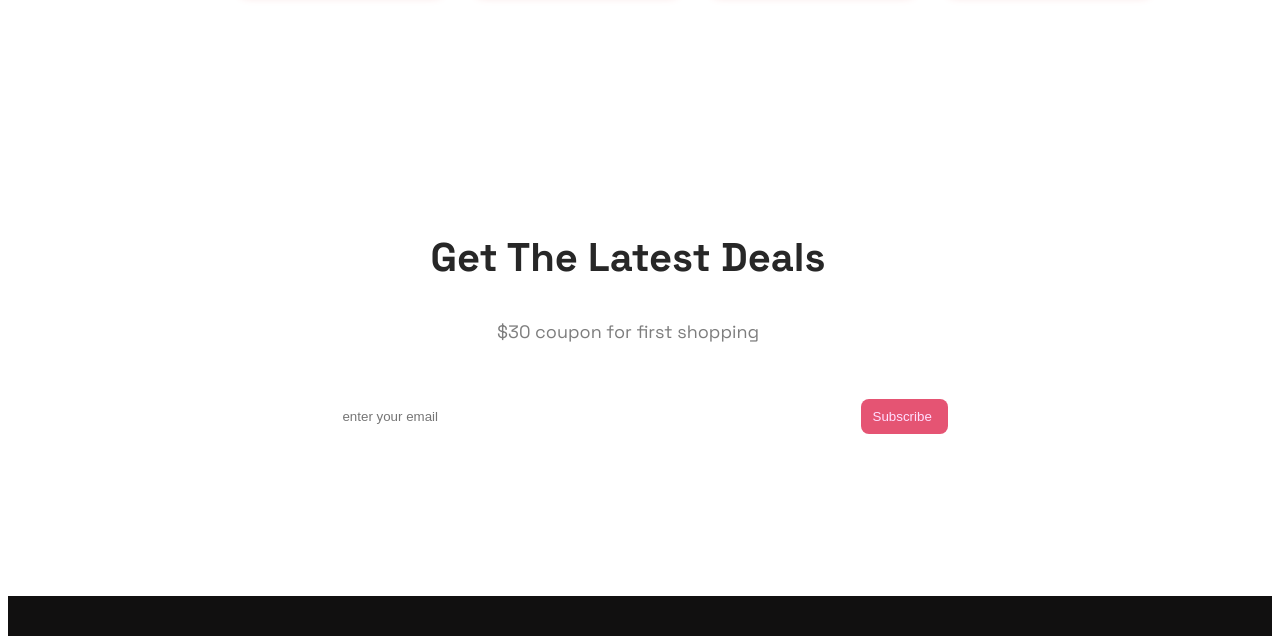
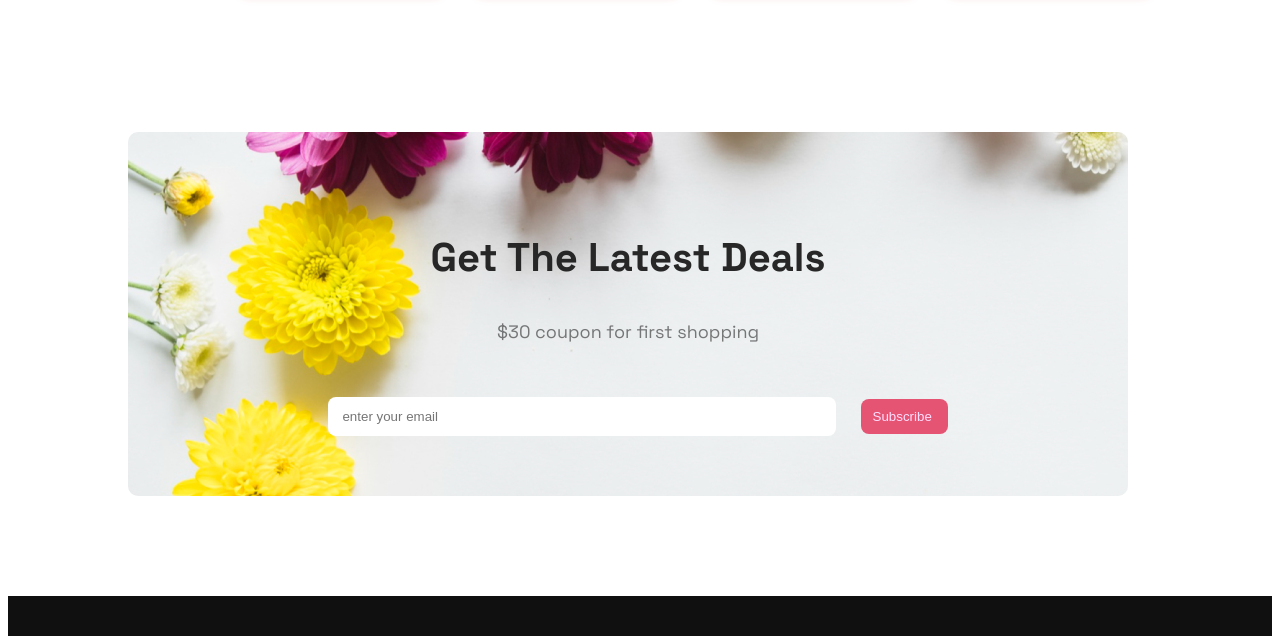
Before and after one commit to sakibhasan-24/Little-garden, a plain HTML site: page index.html in a window 1280 px wide. Shown: the part 3760-4396 px from the top of the page. Drawn offline with Linux system fonts and the light colour scheme; the site is published under a folder, as on GitHub Pages, so addresses that start at the root find nothing; a web font is replaced by a local one.

Commit message:
final update

```diff
--- a/style.css
+++ b/style.css
@@ -251,7 +251,7 @@ main {
 }
 
 .subscribe-section {
-  background-image: url("/Images/Rectangle\ 9.png");
+  background-image: url("./Images/Rectangle\ 9.png");
   background-repeat: no-repeat;
   width: 1000px;
 
```
